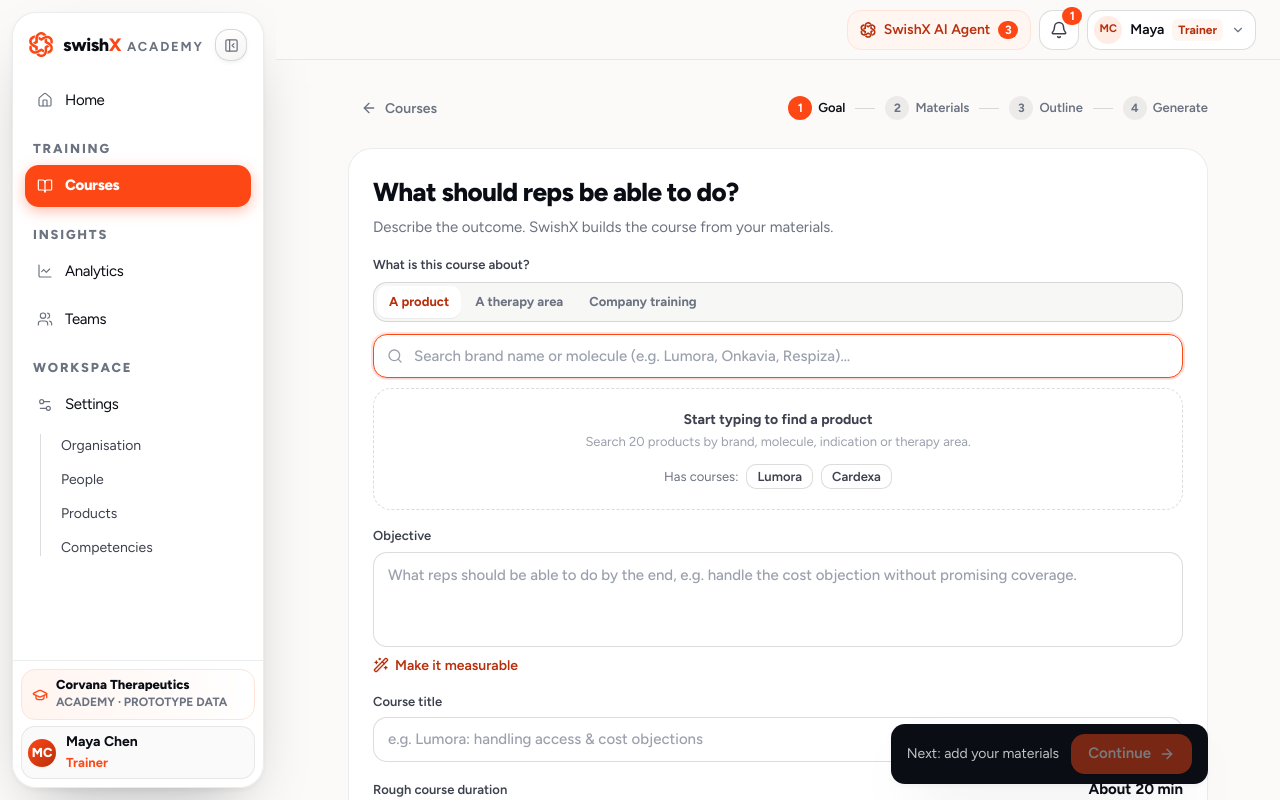
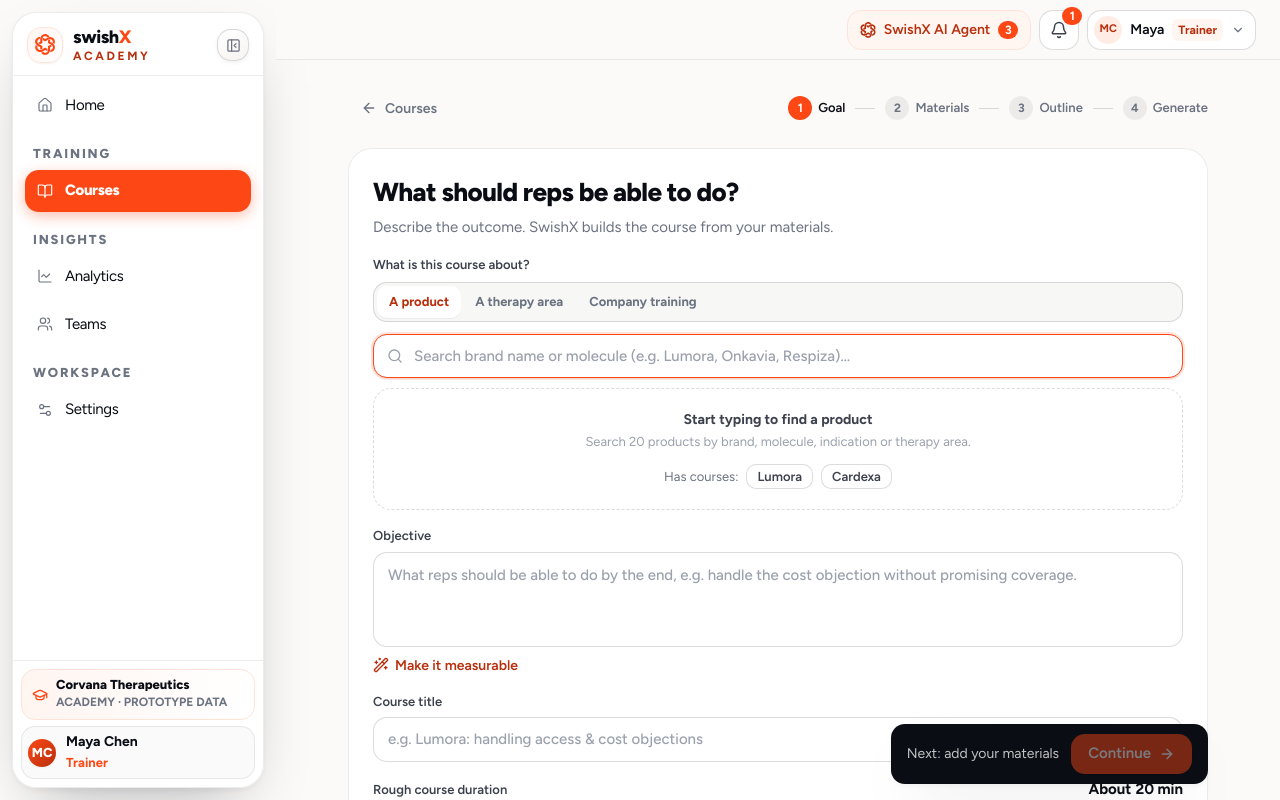
Before and after one commit to jazzsway/swishx-academy, a Next.js app: page /trainer/courses/new in a window 1280 px wide. Shown: the top 800 px of the page. Built offline with nearby package versions, Linux system fonts and the light colour scheme.

Commit message:
Sidebar: Settings as one row, cleaner Academy lockup
Co-Authored-By: Claude Opus 5.5 <noreply@anthropic.com>

```diff
--- a/src/features/shell/desk-shell.tsx
+++ b/src/features/shell/desk-shell.tsx
@@ -15,8 +15,7 @@ import { CopilotButton, CopilotPanel } from "@/features/copilot/copilot-panel";
 
 type DeskRole = "Trainer" | "Manager";
 
-interface NavChild { label: string; href: string; exact?: boolean }
-interface NavItem { label: string; shortLabel?: string; href: string; icon: ReactNode; badge?: number; exact?: boolean; children?: NavChild[] }
+interface NavItem { label: string; shortLabel?: string; href: string; icon: ReactNode; badge?: number; exact?: boolean }
 
 /* Same icon weight as SwishX for Biz's rail. */
 const I = { size: 16, strokeWidth: 1.75 };
@@ -38,15 +37,7 @@ function useNav(role: DeskRole): { label?: string; items: NavItem[] }[] {
         { label: "Analytics", href: "/trainer/analytics", icon: <LineChart {...I} /> },
         { label: "Teams", href: "/trainer/records", icon: <Users {...I} /> },
       ] },
-      { label: "Workspace", items: [{
-        label: "Settings", href: "/trainer/settings", icon: <Settings2 {...I} />,
-        children: [
-          { label: "Organisation", href: "/trainer/settings", exact: true },
-          { label: "People", href: "/trainer/settings/people" },
-          { label: "Products", href: "/trainer/settings/products" },
-          { label: "Competencies", href: "/trainer/settings/competencies" },
-        ],
-      }] },
+      { label: "Workspace", items: [{ label: "Settings", href: "/trainer/settings", icon: <Settings2 {...I} /> }] },
     ];
   return [
       { items: [
@@ -113,21 +104,6 @@ export function DeskShell({ role, children }: { role: DeskRole; children: ReactN
                     ? <span className="absolute right-1.5 top-1.5 size-2 rounded-full bg-brand" aria-hidden="true" />
                     : <span className={cn("rounded-chip px-2 py-0.5 text-caption font-bold", active ? "bg-white/25 text-white" : "bg-brand text-white")}>{it.badge}</span>)}
                 </Link>
-                {!compact && it.children && (
-                  <div className="relative mt-1 w-full space-y-0.5 pl-[26px]">
-                    <span aria-hidden="true" className="absolute bottom-1.5 left-[15px] top-1 w-px bg-hair-2" />
-                    {it.children.map((c) => {
-                      const on = isOn(c.href, c.exact);
-                      return (
-                        <Link key={c.href} href={c.href} aria-current={on ? "page" : undefined}
-                          className={cn("flex h-8 w-full items-center rounded-glyph px-2.5 text-body transition-colors",
-                            on ? "bg-tint font-bold text-brand-deep" : "text-ink-2 hover:bg-tint/60 hover:text-brand-deep")}>
-                          <span className="truncate">{c.label}</span>
-                        </Link>
-                      );
-                    })}
-                  </div>
-                )}
               </div>
             );
           })}
@@ -170,11 +146,19 @@ export function DeskShell({ role, children }: { role: DeskRole; children: ReactN
     </button>
   );
 
+  /* Lockup: the knot on a soft tile, the wordmark, and "Academy" set beneath it. */
   const brand = (compact: boolean) => (
-    <div className="flex items-center gap-2.5 font-[800] text-title tracking-tight text-ink">
-      <LogoMark size={24} className="text-brand" />
-      {!compact && <span className="flex items-baseline gap-1.5">swish<span className="-ml-1.5 text-brand">X</span><span className="text-caption font-bold uppercase tracking-[0.14em] text-ink-3">Academy</span></span>}
-    </div>
+    <Link href={role === "Trainer" ? "/trainer" : "/manager"} aria-label="SwishX Academy home" className="focus-ring flex min-w-0 items-center gap-2.5 rounded-control">
+      <span className="grid size-9 shrink-0 place-items-center rounded-control border border-tint-line bg-gradient-to-br from-tint to-white shadow-hair">
+        <LogoMark size={20} className="text-brand" />
+      </span>
+      {!compact && (
+        <span className="flex min-w-0 flex-col leading-none">
+          <span className="text-title font-[800] tracking-tight text-ink">swish<span className="text-brand">X</span></span>
+          <span className="mt-1 text-micro font-bold uppercase tracking-[0.22em] text-brand-deep">Academy</span>
+        </span>
+      )}
+    </Link>
   );
 
   return (
@@ -184,7 +168,7 @@ export function DeskShell({ role, children }: { role: DeskRole; children: ReactN
         <aside style={{ width: collapsed ? 80 : 252, transition: "width 0.32s cubic-bezier(0.22, 1, 0.36, 1)" }}
           className={cn("relative flex h-full flex-col overflow-hidden border border-hair bg-white/95 shadow-float backdrop-blur-xl", collapsed ? "rounded-panel" : "rounded-card")}>
           <span className="pointer-events-none absolute inset-x-0 top-0 h-px bg-gradient-to-r from-transparent via-white/70 to-transparent" aria-hidden="true" />
-          <div className={cn("flex items-center px-4 pb-2.5 pt-4", collapsed ? "flex-col gap-2.5" : "justify-between")}>
+          <div className={cn("flex items-center border-b border-hair px-3.5 pb-3 pt-3.5", collapsed ? "flex-col gap-2.5" : "justify-between")}>
             {brand(collapsed)}
             {toggle}
           </div>
```
